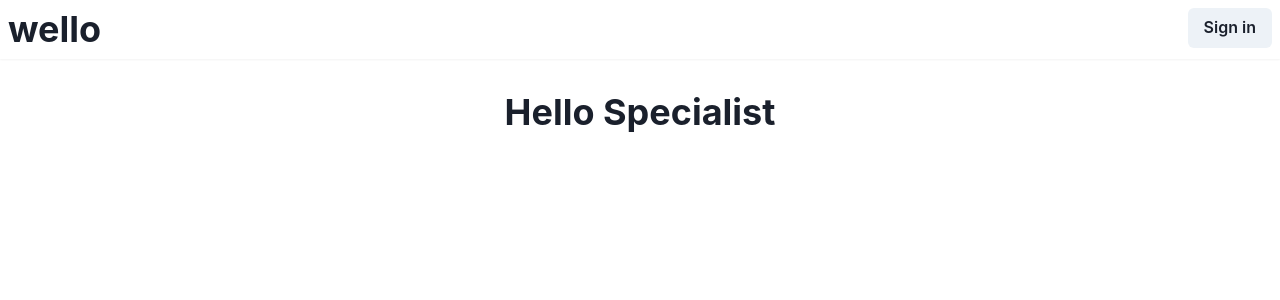
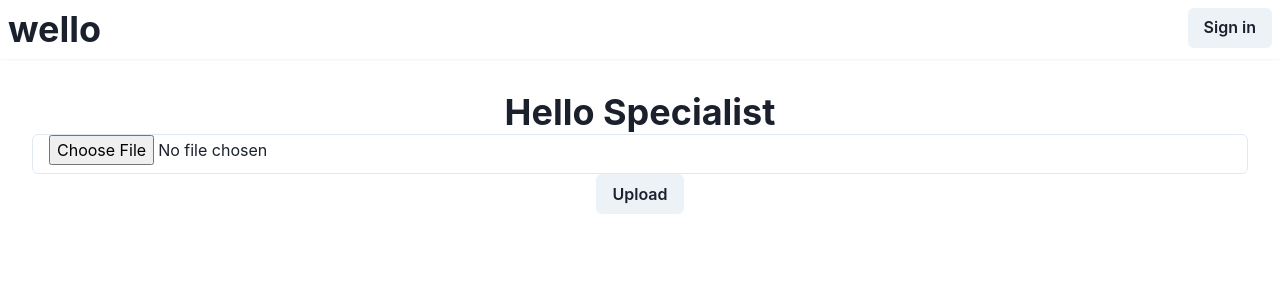
Before and after one commit to StipGod/wello, a Next.js app: page /specialist in a window 1280 px wide. Shown: the top 300 px of the page. Built offline with nearby package versions, Linux system fonts and the light colour scheme; no server answers.

Commit message:
Error uploading photo update

```diff
--- a/src/pages/specialist.tsx
+++ b/src/pages/specialist.tsx
@@ -1,12 +1,13 @@
 
-import { Heading, Box, Button, Link } from '@chakra-ui/react'
+import { Heading, Box, Button, Link, Input } from '@chakra-ui/react'
 import { useSession, signIn, signOut } from "next-auth/react"
 import { InferGetServerSidePropsType } from 'next'
-
+import { useState } from 'react'
 // components
 import { PageLayout } from '../components/pageLayout'
 
 import clientPromise from '../../lib/mongodb'
+import axios from 'axios'
 
 
 export async function getServerSideProps() {
@@ -29,12 +30,29 @@ export async function getServerSideProps() {
     }
 }
 
+
 export default function Specialist({
     isConnected,
 }: InferGetServerSidePropsType<typeof getServerSideProps>) {
+    const { data: session } = useSession();
+    const [image, setImage] = useState(null);
+    const handleUpload = (event: any) => {
+        if (event.target.files && event.target.files[0]) {
+            setImage(event.target.files[0])
+        }
+    }
+    const uploadImg = async (event: any) => {
+        try {
+            await axios.post("/api/uploadimage", { image, "username": session?.user?.name });
+        } catch (e: any) {
+            console.log(e);
+        }
+    }
     return (
         <PageLayout>
             <Heading>Hello Specialist</Heading>
+            <Input type={"file"} onChange={handleUpload} />
+            <Button onClick={uploadImg}>Upload</Button>
         </PageLayout>
     )
 
```
Also changed, not shown: src/pages/api/uploadimage.ts (added, +18 -0 lines).
